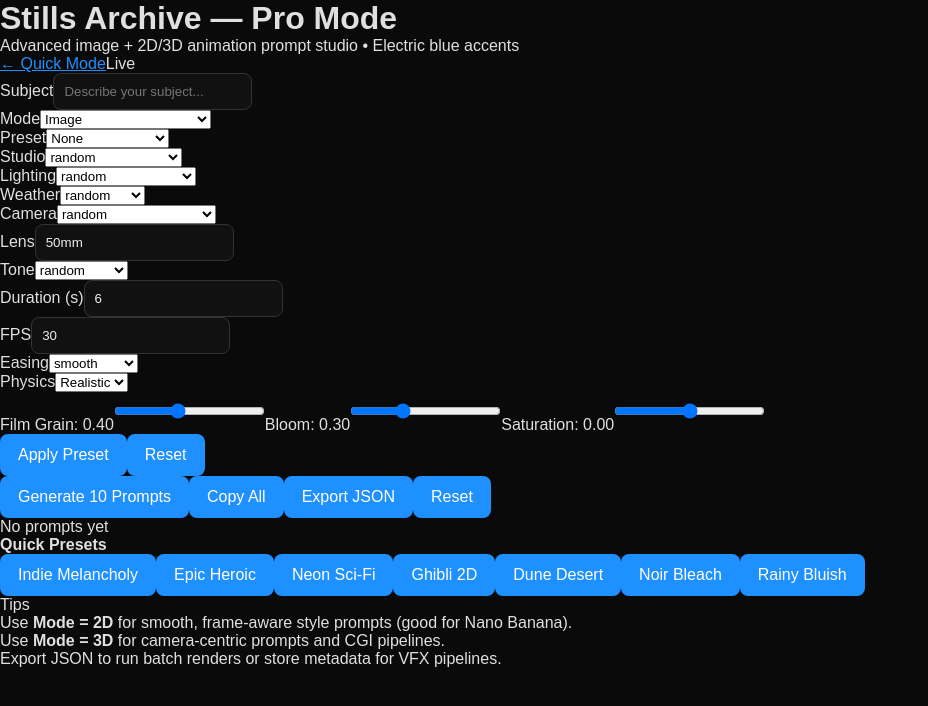
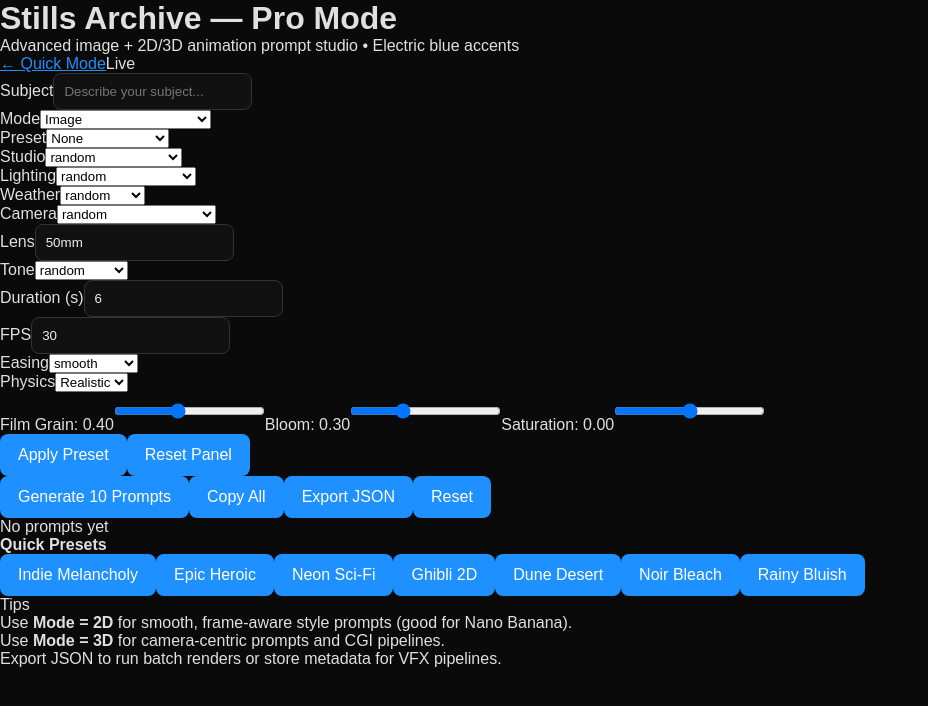
Before and after one commit to JamesKaft/stills-archive-meta, a Next.js app: page /pro in a window 1280 px wide. Shown: the top 706 px of the page, without its empty margins (0-928 px from the left). Built offline with nearby package versions, Linux system fonts and the light colour scheme.

Commit message:
Update ControlsPanel.jsx

```diff
--- a/app/pro/components/ControlsPanel.jsx
+++ b/app/pro/components/ControlsPanel.jsx
@@ -49,6 +49,9 @@ export default function ControlsPanel(props) {
             <option value="epic-heroic">Epic Heroic</option>
             <option value="neon-sci">Neon Sci</option>
             <option value="ghibli-2d">Ghibli 2D</option>
+            <option value="dune-desert">Dune Desert</option>
+            <option value="noir-bleach">Noir Bleach</option>
+            <option value="rainy-bluish">Rainy Bluish</option>
           </select>
         </div>
 
@@ -132,8 +135,8 @@ export default function ControlsPanel(props) {
       </div>
 
       <div className="mt-3 flex gap-2">
-        <button onClick={applyPreset} className="bg-blue-600 px-3 py-2 rounded">Apply Preset</button>
-        <button onClick={()=>{ setPreset("none"); setStudio("random"); setLighting("random"); setWeather("random"); setCamera("random"); setTone("random") }} className="bg-neutral-800 px-3 py-2 rounded">Reset</button>
+        <button onClick={applyPreset} className="text-base px-3 py-1.5 bg-blue-600 rounded">Apply Preset</button>
+        <button onClick={()=>{ setPreset("none"); setStudio("random"); setLighting("random"); setWeather("random"); setCamera("random"); setTone("random") }} className="text-base px-3 py-1.5 bg-neutral-800 rounded">Reset Panel</button>
       </div>
     </div>
   )
```
